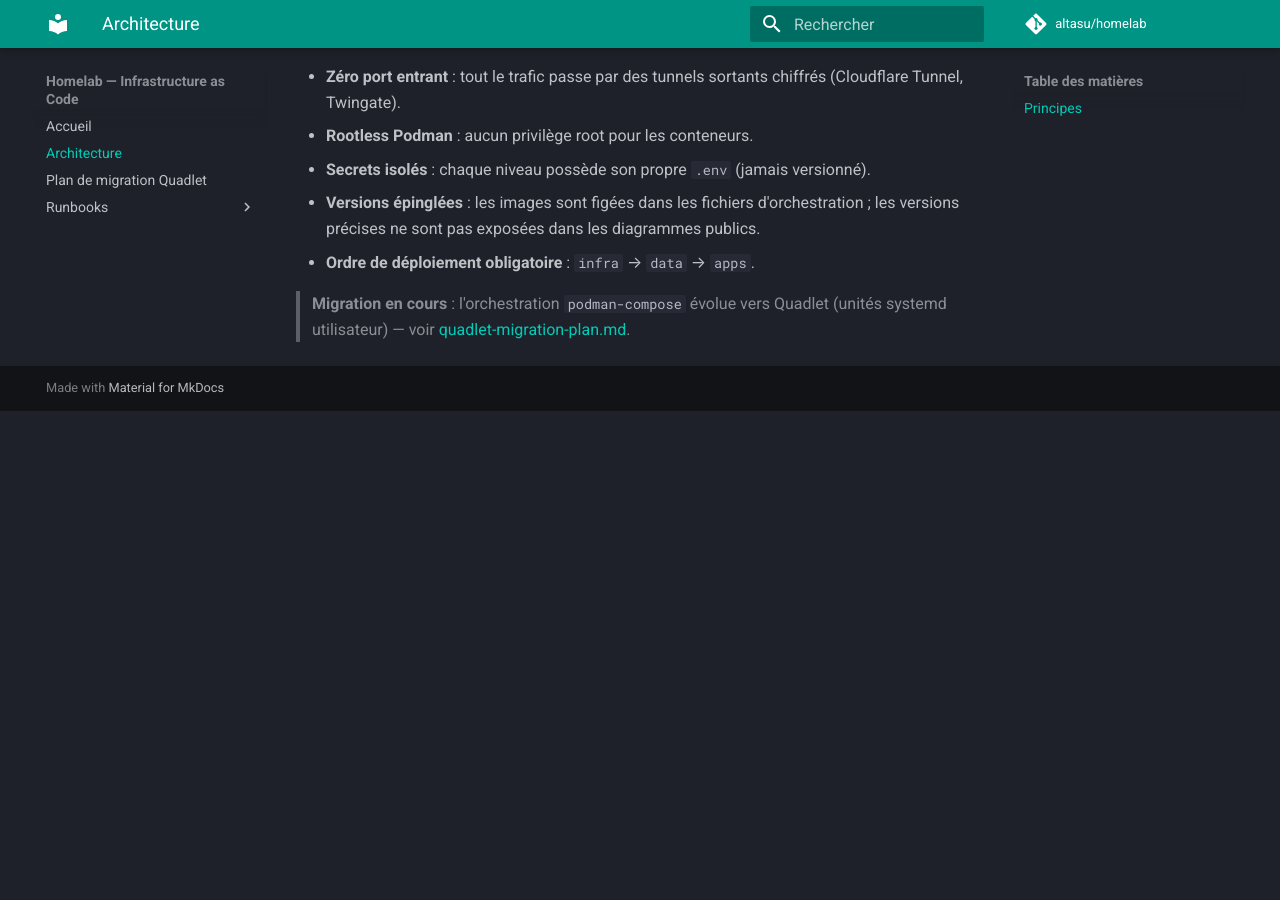
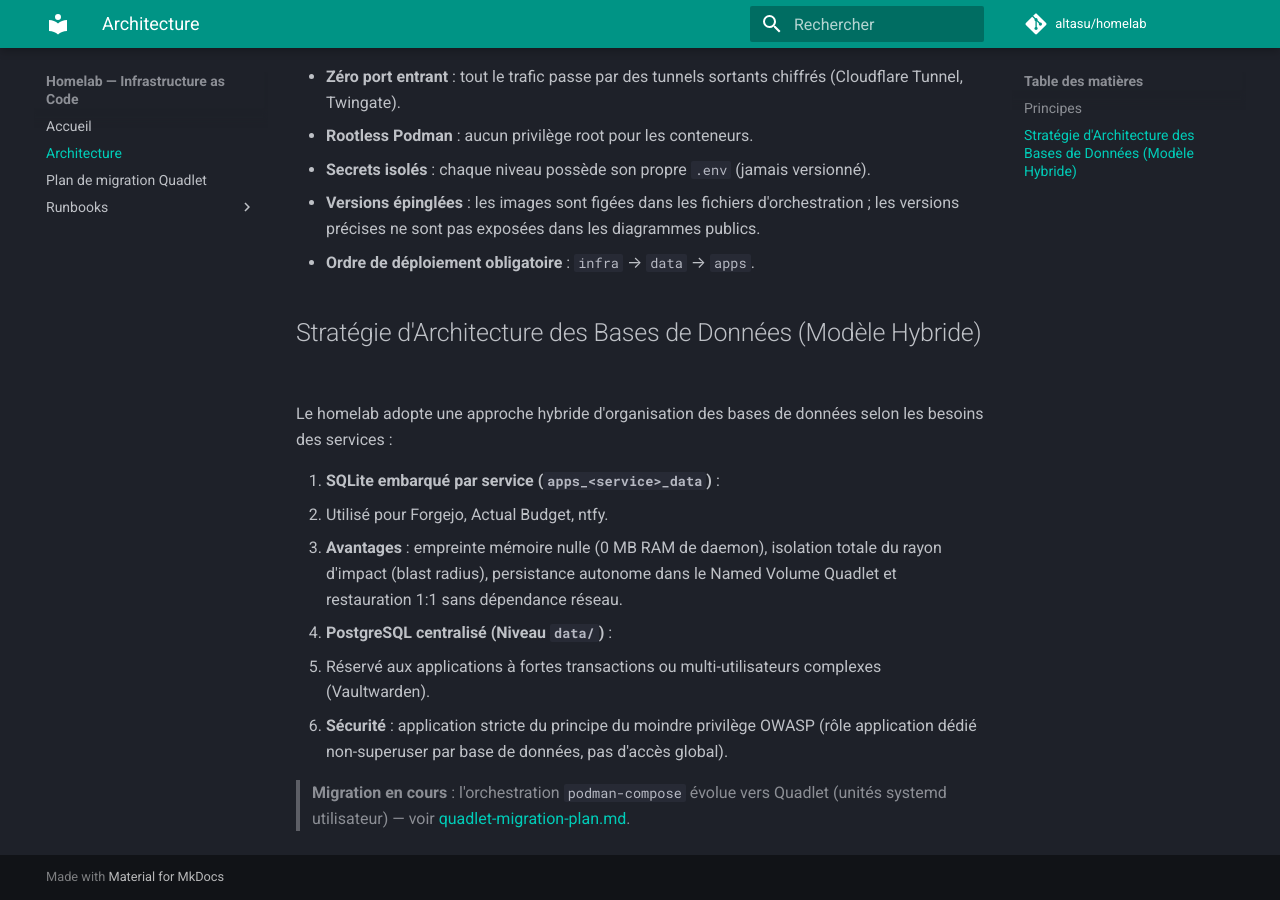
Before and after one commit to altasu/homelab, an MkDocs documentation site: the page built from docs/architecture.md, in a window 1280 px wide and 900 px high, scrolled down 584 px. Built offline with MkDocs 1.6.1 and Material for MkDocs 9.7.7, drawn with Linux system fonts in a browser that asks for light colours; comment, search, counter and statistics services are not loaded; before the commit the page ends 995 px from its top, so only the background shows below that.

Commit message:
feat(apps): ajouter le service Forgejo en unité Quadlet et documenter la stratégie veritabanı
- Ajoute les unités Quadlet forgejo.container et forgejo.volume (SQLite embarqué dans apps_forgejo_data).

- Intègre la sauvegarde automatisée de apps_forgejo_data dans scripts/backup.sh.

- Formalise la stratégie d'architecture veritabanı (PostgreSQL centralisé vs SQLite par service) dans docs/architecture.md.

- Rédige le runbook docs/runbooks/quadlet-forgejo.md et met à jour mkdocs.yml.

```diff
--- a/docs/architecture.md
+++ b/docs/architecture.md
@@ -47,4 +47,15 @@ flowchart TB
 - **Versions épinglées** : les images sont figées dans les fichiers d'orchestration ; les versions précises ne sont pas exposées dans les diagrammes publics.
 - **Ordre de déploiement obligatoire** : `infra` → `data` → `apps`.
 
+## Stratégie d'Architecture des Bases de Données (Modèle Hybride)
+
+Le homelab adopte une approche hybride d'organisation des bases de données selon les besoins des services :
+
+1. **SQLite embarqué par service (`apps_<service>_data`)** :
+   - Utilisé pour Forgejo, Actual Budget, ntfy.
+   - **Avantages** : empreinte mémoire nulle (0 MB RAM de daemon), isolation totale du rayon d'impact (blast radius), persistance autonome dans le Named Volume Quadlet et restauration 1:1 sans dépendance réseau.
+2. **PostgreSQL centralisé (Niveau `data/`)** :
+   - Réservé aux applications à fortes transactions ou multi-utilisateurs complexes (Vaultwarden).
+   - **Sécurité** : application stricte du principe du moindre privilège OWASP (rôle application dédié non-superuser par base de données, pas d'accès global).
+
 > **Migration en cours** : l'orchestration `podman-compose` évolue vers Quadlet (unités systemd utilisateur) — voir [quadlet-migration-plan.md](quadlet-migration-plan.md).
--- a/mkdocs.yml
+++ b/mkdocs.yml
@@ -26,6 +26,7 @@ nav:
       - "Bascule : Vaultwarden": runbooks/quadlet-bascule-vaultwarden.md
       - "Bascule : PostgreSQL": runbooks/quadlet-bascule-postgres.md
       - "Bascule : Infra (tunnels)": runbooks/quadlet-bascule-infra.md
+      - "Service Git : Forgejo": runbooks/quadlet-forgejo.md
       - Observabilité: runbooks/observabilite.md
 
 markdown_extensions:
```
Also changed, not shown: docs/runbooks/quadlet-forgejo.md (added, +73 -0 lines), 4 other files.
